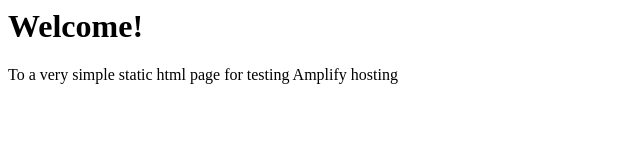
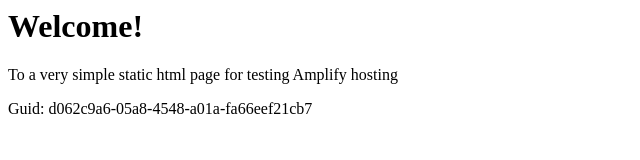
Before and after one commit to aws-aemilia-mxp/Github-PR-Commit-Integration-Test-DoNotTouch-GitHubAutoBuildCanaryTest-v1-preprod-eu-south-1, a website: page src/index.html in a window 1280 px wide. Shown: the whole page, without its empty margins (0-640 px from the left). Drawn offline with Linux system fonts and the light colour scheme.

Commit message:
commit from integ tests

```diff
--- a/src/index.html
+++ b/src/index.html
@@ -1,3 +1,5 @@
+
+
 <html lang="en">
 
 <head>
@@ -10,6 +12,6 @@
 <body>
     <h1>Welcome!</h1>
     <p>To a very simple static html page for testing Amplify hosting</p>
-</body>
+    <p>Guid: d062c9a6-05a8-4548-a01a-fa66eef21cb7</p></body>
 
 </html>
```
